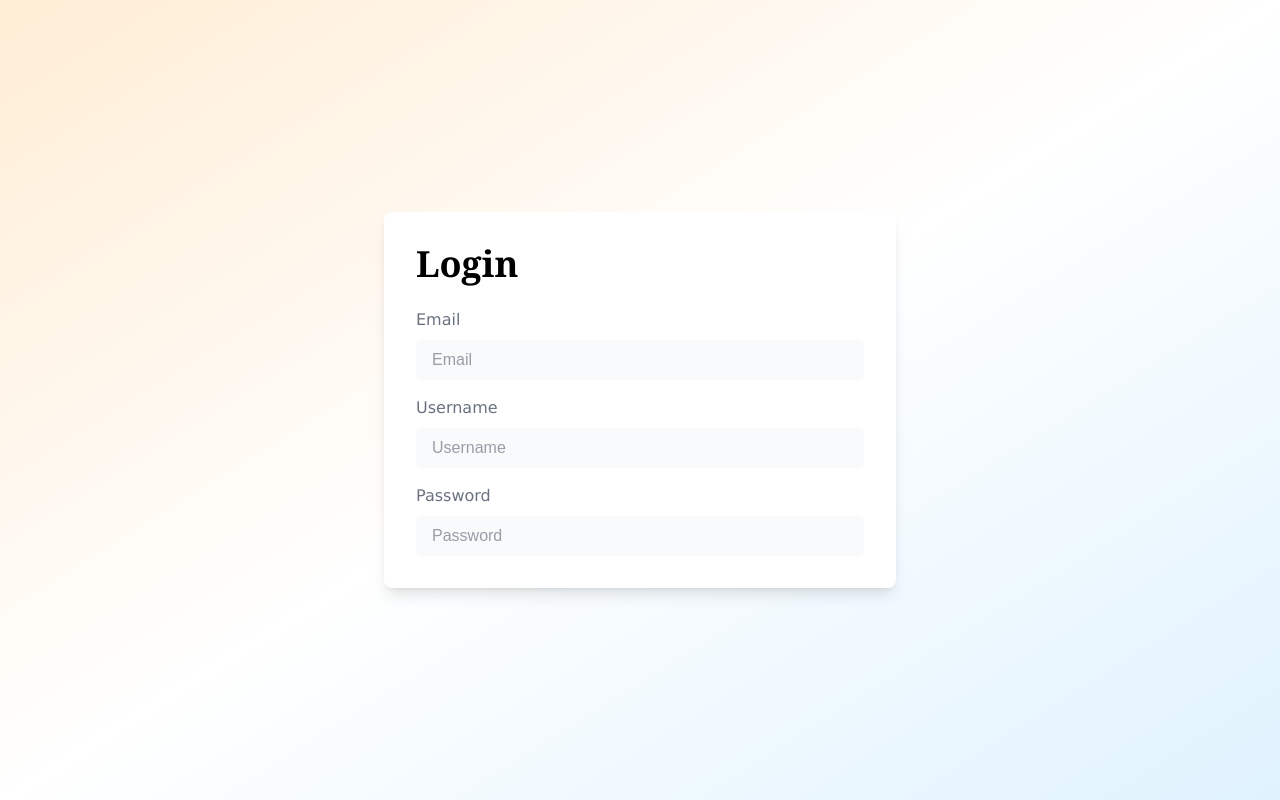
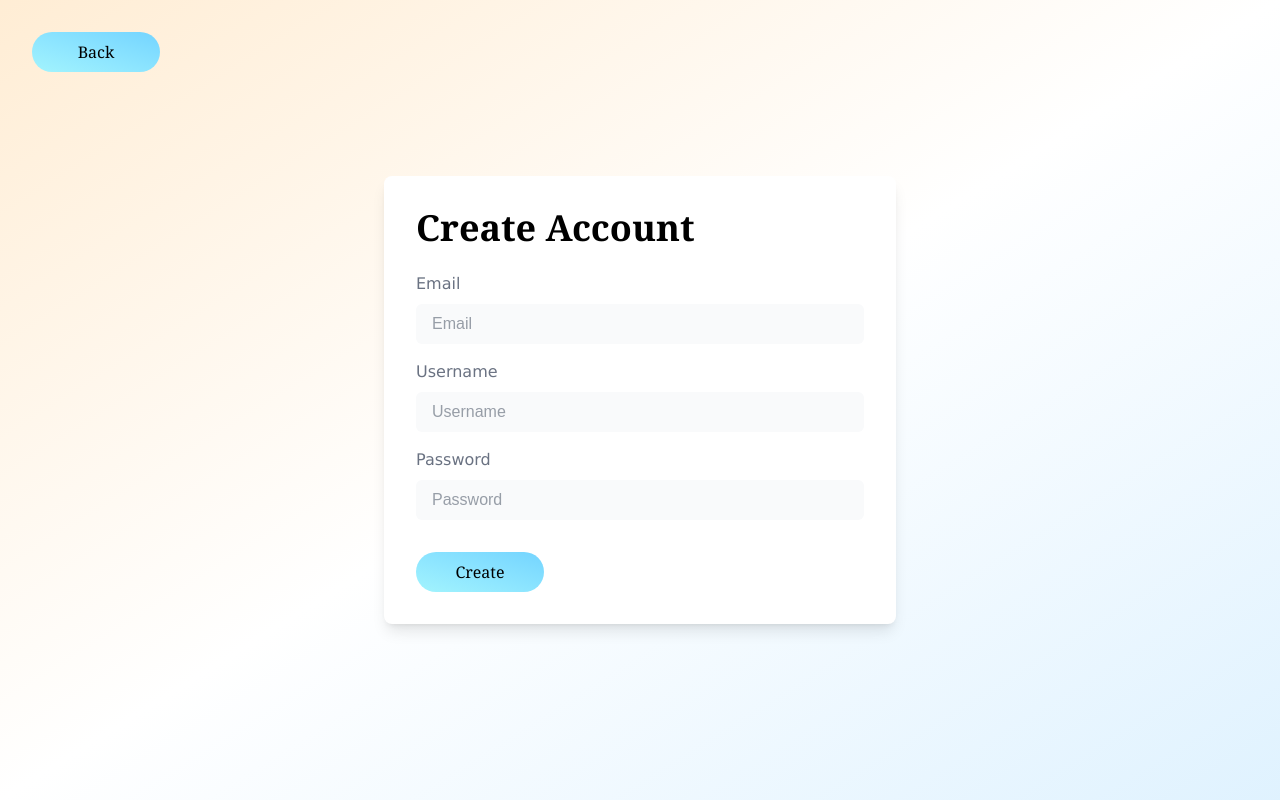
Before and after one commit to FynnHR28/next_byte_frontend, a Next.js app in the folder next-byte/: page /auth/create in a window 1280 px wide. Built offline with nearby package versions, Linux system fonts and the light colour scheme.

Commit message:
Small style changed and added back buttons + placeholder create/sign in buttons

```diff
--- a/next-byte/app/auth/create/page.tsx
+++ b/next-byte/app/auth/create/page.tsx
@@ -1,15 +1,24 @@
+import Link from "next/link";
+import { buttonStyle, backButtonStyle } from "../styles";
+
 const inputStyle = "bg-gray-50 text-gray-700 rounded-md px-4 py-2 focus:outline-none focus:ring-2 focus:ring-sky-200";
 const labelStyle = "text-gray-500 font-medium -mb-2";
 
 export default function Create() {
   return (
     <main className="flex min-h-screen mb-auto justify-center items-center bg-gradient-to-br from-orange-100 via-white to-sky-100">
+      <Link href="/">
+        <button className={backButtonStyle} style={{ fontFamily: "Georgia" }}>
+          Back
+        </button>
+      </Link>
+
       <div className="flex flex-col w-lg h-fit shadow-lg p-8 rounded-lg bg-white">
         <h1
         className="text-4xl text-black font-semibold"
         style={{ fontFamily: "Georgia" }}
         >
-          Login
+          Create Account
         </h1>
 
         <div className="flex flex-col gap-4 mt-6">
@@ -54,6 +63,12 @@ export default function Create() {
             type="password"
             placeholder="Password"
           />
+
+          <Link href="">
+            <button className={buttonStyle} style={{ fontFamily: "Georgia" }}>
+              Create
+            </button>
+          </Link>
         </div>
       </div>
     </main>
--- a/next-byte/app/auth/login/page.tsx
+++ b/next-byte/app/auth/login/page.tsx
@@ -1,3 +1,6 @@
+import Link from "next/link";
+import { buttonStyle, backButtonStyle } from "../styles";
+
 const inputStyle = "bg-gray-50 text-gray-700 rounded-md px-4 py-2 focus:outline-none focus:ring-2 focus:ring-sky-200";
 const labelStyle = "text-gray-500 font-medium -mb-2";
 
@@ -5,6 +8,12 @@ export default function Login() {
   return (
     <main className="flex min-h-screen mb-auto justify-center items-center bg-gradient-to-br from-orange-100 via-white to-sky-100">
       <div className="flex flex-col w-lg h-fit shadow-lg p-8 rounded-lg bg-white">
+        <Link href="/">
+          <button className={backButtonStyle} style={{ fontFamily: "Georgia" }}>
+            Back
+          </button>
+        </Link>
+
         <h1
         className="text-4xl text-black font-semibold"
         style={{ fontFamily: "Georgia" }}
@@ -40,6 +49,12 @@ export default function Login() {
             type="password"
             placeholder="Password"
           />
+
+          <Link href="">
+            <button className={buttonStyle} style={{ fontFamily: "Georgia" }}>
+              Sign In
+            </button>
+          </Link>
         </div>
       </div>
     </main>
--- /dev/null
+++ b/next-byte/app/auth/styles.ts
@@ -0,0 +1,8 @@
+export const backButtonStyle =
+"absolute top-8 left-8 bg-gradient-to-tr from-cyan-200 to-sky-300 w-32 h-sm rounded-full \
+text-black px-4 py-2 rounded hover:outline hover:outline-3 hover:outline-orange-300 \
+hover:scale-102 ease-in-out"
+
+export const buttonStyle =
+"bg-gradient-to-tr from-cyan-200 to-sky-300 w-32 h-sm mt-4 rounded-full text-black px-4 py-2 \
+rounded hover:outline hover:outline-3 hover:outline-orange-300 hover:scale-102 ease-in-out"
--- a/next-byte/app/page.tsx
+++ b/next-byte/app/page.tsx
@@ -2,8 +2,8 @@ import Image from "next/image";
 import Link from "next/link";
 
 const buttonStyle =
-"bg-gradient-to-tr from-cyan-200 to-sky-300 w-40 h-sm rounded-full text-black px-4 py-2 rounded font-bold" +
-"hover:outline hover:outline-3 hover:outline-orange-300 hover:scale-102 ease-in-out";
+"bg-gradient-to-tr from-cyan-200 to-sky-300 w-40 h-sm rounded-full text-black px-4 py-2 rounded \
+hover:outline hover:outline-3 hover:outline-orange-300 hover:scale-102 ease-in-out";
 
 export default function Home() {
   return (
```
